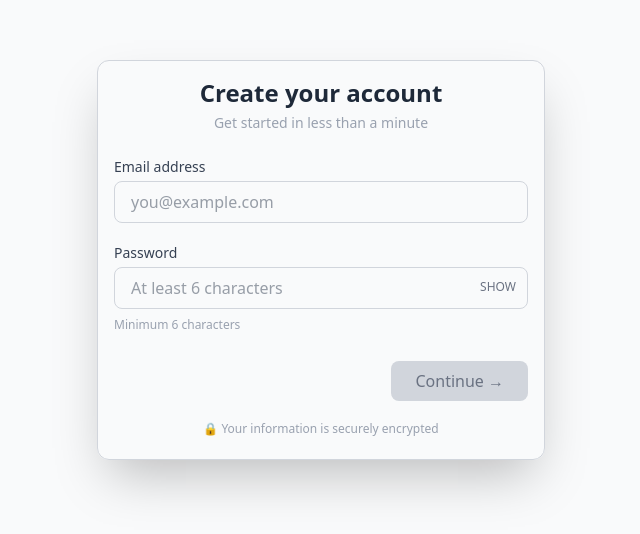
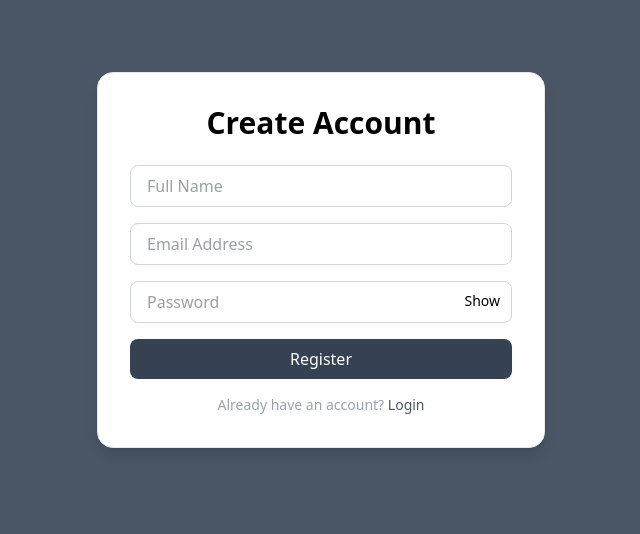
Before and after one commit to Hades-ux/Chat-app, a React (Vite) app in the folder frontend/: page /register in a window 1280 px wide. Shown: the part 140-674 px from the top of the page, without its empty margins (319-959 px from the left). Built offline with nearby package versions, Linux system fonts and the light colour scheme; no server answers.

Commit message:
Refactor CORS configuration to use environment variable for production client origin; clean up commented code in Register component

```diff
--- a/frontend/src/pages/Register.jsx
+++ b/frontend/src/pages/Register.jsx
@@ -1,8 +1,8 @@
 import axios from "axios";
 import { useState } from "react";
-import { NavLink, useNavigate} from "react-router-dom";
+import { NavLink, useNavigate } from "react-router-dom";
 import { toast } from "react-toastify";
-import MultistepForm from "../component/MultistepForm";
+// import MultistepForm from "../component/MultistepForm";
 
 const Register = () => {
   const [fullName, setFullName] = useState("");
@@ -11,7 +11,7 @@ const Register = () => {
   const [showPassword, setShowPassword] = useState(false);
   const [loading, setLoading] = useState(false);
 
-  const navigate = useNavigate()
+  const navigate = useNavigate();
 
   const API = import.meta.env.VITE_API_URL;
 
@@ -33,88 +33,93 @@ const Register = () => {
 
       toast.success("Account created successfully!");
       navigate("/");
-
     } catch (error) {
       console.log("Axios error: ", error.response);
       console.log("Axios error: ", error.response.data);
 
-  if (error.response && error.response.data && error.response?.data?.message) {
-    toast.error("Not able to create account: " + error.response?.data?.message);
+      if (
+        error.response &&
+        error.response.data &&
+        error.response?.data?.message
+      ) {
+        toast.error(
+          "Not able to create account: " + error.response?.data?.message
+        );
       } else {
         toast.error("Not able to create account: " + error.message);
       }
-}finally {
+    } finally {
       setLoading(false);
     }
   };
 
   return (
-    // <div className="min-h-screen flex items-center justify-center bg-gray-600">
-    //   <div className="bg-white p-8 rounded-2xl shadow-lg w-full max-w-md border border-gray-200">
-    //     <h2 className="text-3xl font-semibold text-center mb-6">
-    //       Create Account
-    //     </h2>
+    <div className="min-h-screen flex items-center justify-center bg-gray-600">
+      <div className="bg-white p-8 rounded-2xl shadow-lg w-full max-w-md border border-gray-200">
+        <h2 className="text-3xl font-semibold text-center mb-6">
+          Create Account
+        </h2>
 
-    //     <form onSubmit={handleRegister} className="space-y-4">
-    //       <input
-    //         type="text"
-    //         placeholder="Full Name"
-    //         value={fullName}
-    //         onChange={(e) => setFullName(e.target.value)}
-    //         className="input-box"
-    //       />
+        <form onSubmit={handleRegister} className="space-y-4">
+          <input
+            type="text"
+            placeholder="Full Name"
+            value={fullName}
+            onChange={(e) => setFullName(e.target.value)}
+            className="input-box"
+          />
 
-    //       <input
-    //         type="email"
-    //         placeholder="Email Address"
-    //         value={email}
-    //         onChange={(e) => setEmail(e.target.value)}
-    //         className="input-box"
-    //       />
+          <input
+            type="email"
+            placeholder="Email Address"
+            value={email}
+            onChange={(e) => setEmail(e.target.value)}
+            className="input-box"
+          />
 
-    //       <div className="relative">
-    //         <input
-    //           type={showPassword ? "text" : "password"}
-    //           placeholder="Password"
-    //           value={password}
-    //           onChange={(e) => setPassword(e.target.value)}
-    //           className="input-box"
-    //         />
-    //         <span
-    //           onClick={() => setShowPassword(!showPassword)}
-    //           className="absolute right-3 top-2.5 cursor-pointer text-sm hover:opacity-80"
-    //         >
-    //           {showPassword ? "Hide" : "Show"}
-    //         </span>
-    //       </div>
+          <div className="relative">
+            <input
+              type={showPassword ? "text" : "password"}
+              placeholder="Password"
+              value={password}
+              onChange={(e) => setPassword(e.target.value)}
+              className="input-box"
+            />
+            <span
+              onClick={() => setShowPassword(!showPassword)}
+              className="absolute right-3 top-2.5 cursor-pointer text-sm hover:opacity-80"
+            >
+              {showPassword ? "Hide" : "Show"}
+            </span>
+          </div>
 
-    //       <button
-    //         type="submit"
-    //         disabled={loading}
-    //         className={`w-full rounded-lg py-2 text-white transition-all duration-200 ${
-    //           loading
-    //             ? "bg-gray-400 cursor-not-allowed"
-    //             : "bg-gray-700 hover:bg-gray-800"
-    //         }`}
-    //       >
-    //         {loading ? "Creating..." : "Register"}
-    //       </button>
-    //     </form>
+          <button
+            type="submit"
+            disabled={loading}
+            className={`w-full rounded-lg py-2 text-white transition-all duration-200 ${
+              loading
+                ? "bg-gray-400 cursor-not-allowed"
+                : "bg-gray-700 hover:bg-gray-800"
+            }`}
+          >
+            {loading ? "Creating..." : "Register"}
+          </button>
+        </form>
 
-    //     <p className="text-center text-gray-400 text-sm mt-4">
-    //       Already have an account?{" "}
-    //       <NavLink
-    //         to="/"
-    //         className="text-gray-600 hover:text-gray-900 font-medium transition-colors duration-200"
-    //       >
-    //         Login
-    //       </NavLink>
-    //     </p>
-    //   </div>
-    // </div>
-    <>
-    <MultistepForm/>
-    </>
+        <p className="text-center text-gray-400 text-sm mt-4">
+          Already have an account?{" "}
+          <NavLink
+            to="/"
+            className="text-gray-600 hover:text-gray-900 font-medium transition-colors duration-200"
+          >
+            Login
+          </NavLink>
+        </p>
+      </div>
+    </div>
+    // <>
+    // <MultistepForm/>
+    // </>
   );
 };
 
```
Also changed, not shown: 2 other files (tests, documents, lock files or other folders). Lines whose indentation alone changed are shown as unchanged.
